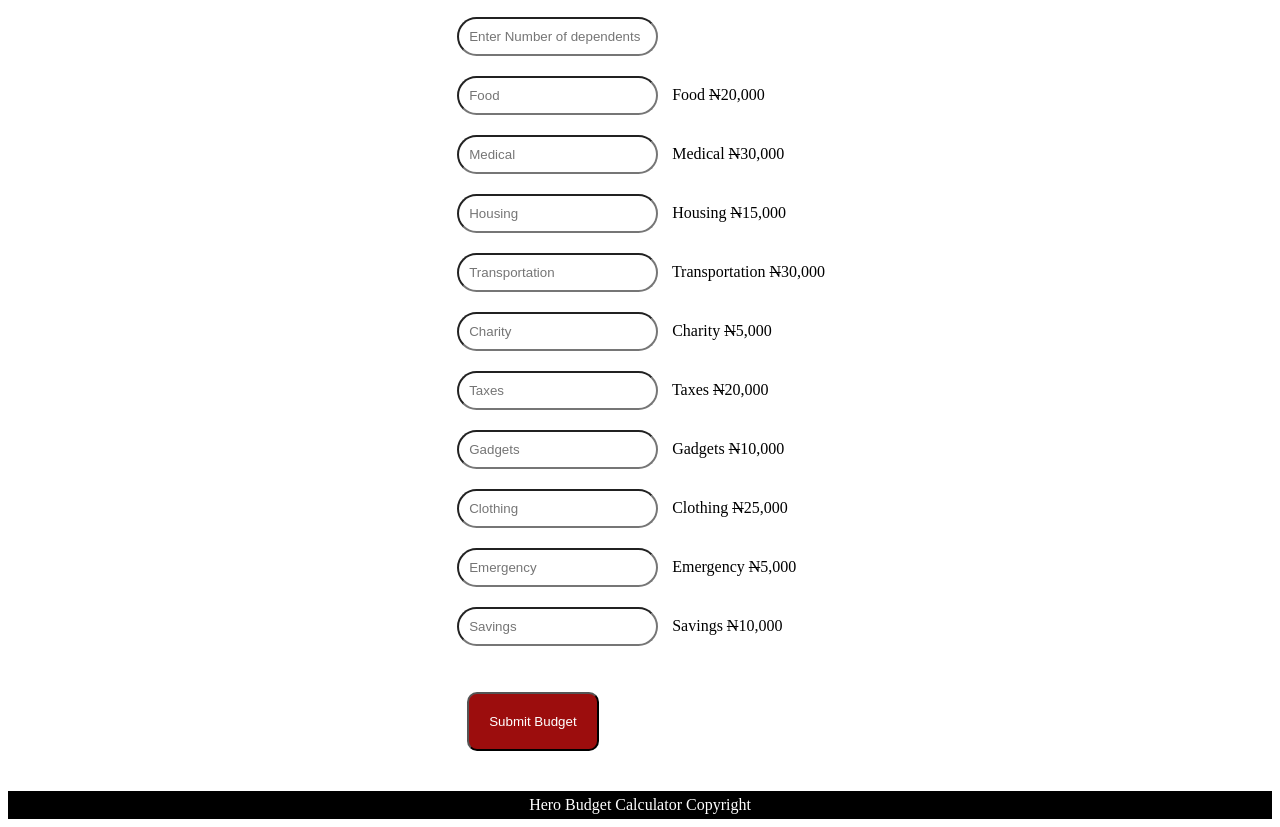
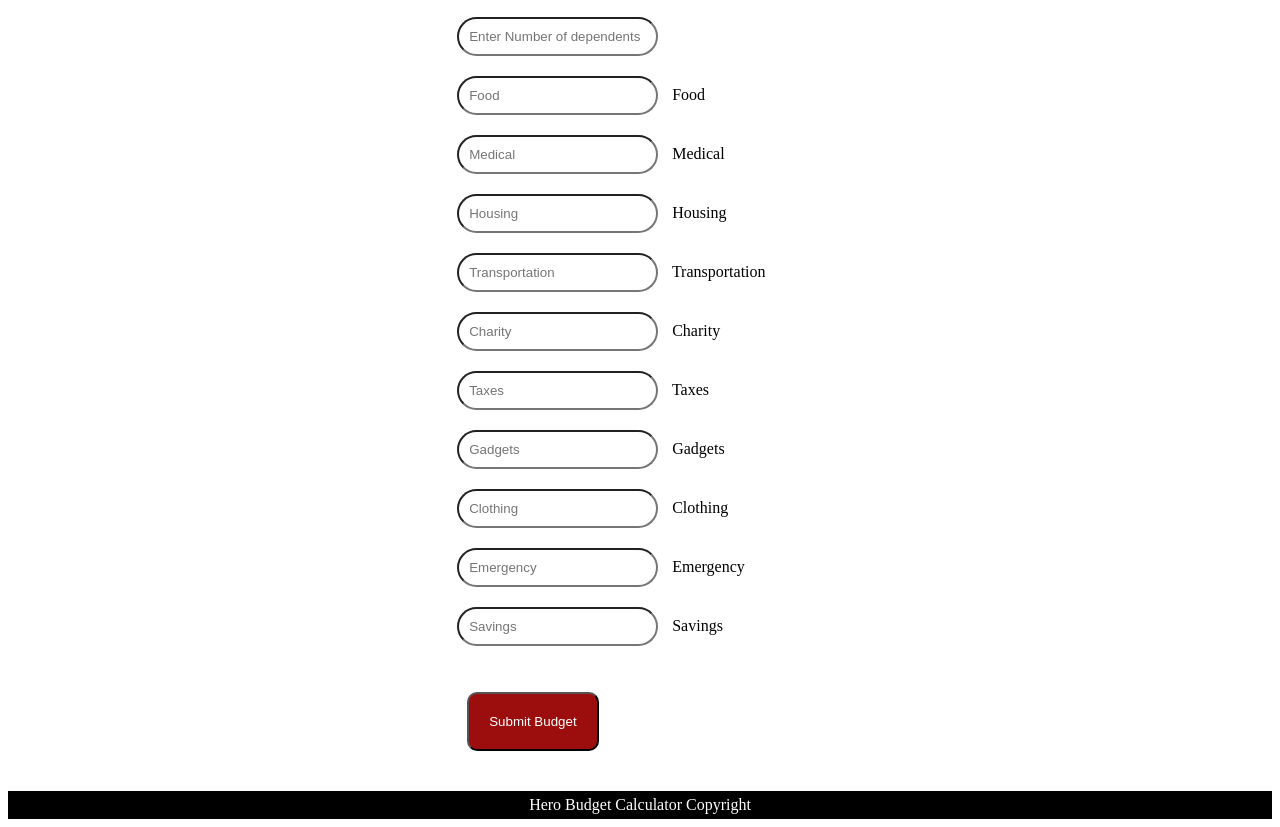
Before and after one commit to fatherherok/herobudget, a plain HTML site: page index.html in a window 1280 px wide. Shown: the part 466-1293 px from the top of the page. Drawn offline with Linux system fonts and the light colour scheme.

Commit message:
my newly edited budget calculator

```diff
--- a/index.html
+++ b/index.html
@@ -70,16 +70,16 @@ input[type=text], input[type=number] {
   <div><input type="text" class="marital_status" placeholder="Enter your Marital Status" id="" /></div>
   <div><input type="text" class="dependents" placeholder="Enter Number of dependents" id="" /></div>
 
-  <div><input type="number" class="food" placeholder="Food" />  Food <del>N</del>20,000</del></div>
-  <div><input type="number" class="medical" placeholder="Medical" />  Medical <del>N</del>30,000</del></div>
- <div><input type="number" class="housing" placeholder="Housing" />  Housing <del>N</del>15,000</del></div>
- <div><input type="number" class="transportation" placeholder="Transportation" />  Transportation <del>N</del>30,000</del></div>
-  <div><input type="number" class="charity" placeholder="Charity" />  Charity <del>N</del>5,000</del></div>
- <div><input type="number" class="taxes" placeholder="Taxes" />  Taxes <del>N</del>20,000</del></div>
- <div><input type="number" class="gadgets" placeholder="Gadgets" />  Gadgets <del>N</del>10,000</del></div>
-  <div><input type="number" class="clothing" placeholder="Clothing" />  Clothing <del>N</del>25,000</del></div>
- <div><input type="number" class="emergency" placeholder="Emergency" />  Emergency <del>N</del>5,000</del></div>
- <div><input type="number" class="savings" placeholder="Savings" />  Savings <del>N</del>10,000</del></div>
+  <div><input type="number" class="food" placeholder="Food" />  Food </div>
+  <div><input type="number" class="medical" placeholder="Medical" />  Medical </div>
+ <div><input type="number" class="housing" placeholder="Housing" />  Housing </div>
+ <div><input type="number" class="transportation" placeholder="Transportation" />  Transportation </div>
+  <div><input type="number" class="charity" placeholder="Charity" />  Charity </div>
+ <div><input type="number" class="taxes" placeholder="Taxes" />  Taxes </div>
+ <div><input type="number" class="gadgets" placeholder="Gadgets" />  Gadgets </div>
+  <div><input type="number" class="clothing" placeholder="Clothing" />  Clothing </div>
+ <div><input type="number" class="emergency" placeholder="Emergency" />  Emergency </div>
+ <div><input type="number" class="savings" placeholder="Savings" />  Savings </div>
 
 
  <p class="info"></p>
```
